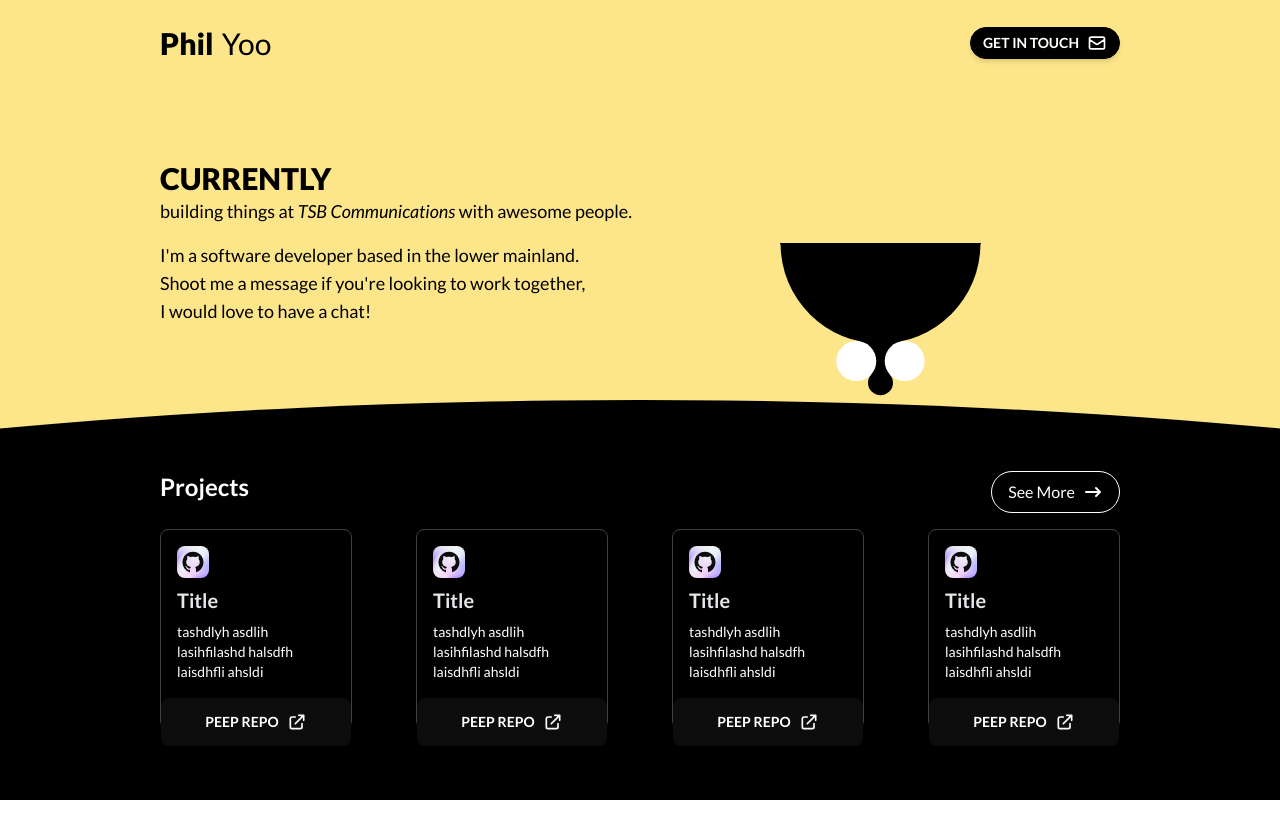
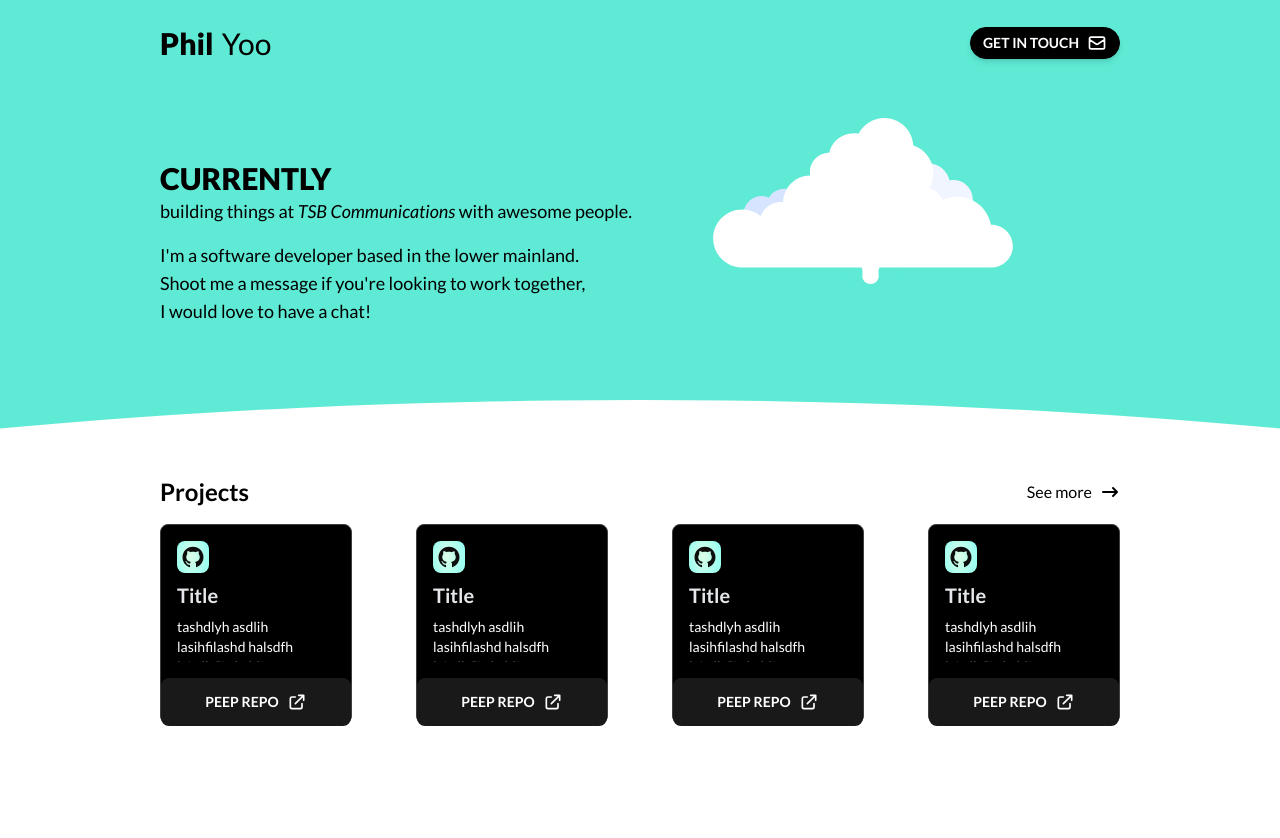
Before and after one commit to josemourinho333/josemourinho333.github.io, a React (Create React App) app: page / in a window 1280 px wide. Shown: the top 838 px of the page. After the commit the page ends 800 px from the top, so only its background shows below. Built offline with nearby package versions, Linux system fonts and the light colour scheme.

Commit message:
Overlay the cloud and drop animation together, change color scheme

```diff
--- a/src/components/Animation.jsx
+++ b/src/components/Animation.jsx
@@ -1,5 +1,6 @@
 import React, { useRef, useEffect } from 'react';
 import $ from 'jquery';
+import DroppingFromSvg from './DroppingFromSvg';
 
 const Animation = () => {
   var mainCircle, smallCircle, width, height, otherRadius, sideCircle1, sideCircle2, speed;
@@ -73,18 +74,18 @@ const Animation = () => {
     var ctxt = canvas.getContext('2d');
     ctxt.translate(0.5, 0.5); // This is some kind of hack to speed up rendering a very small bit
     var x = canvas.width / 2,
-      radius = Math.min(canvas.height / 3, canvas.width / 3),
-      smallRadius = radius / 8;
+      radius = Math.min(canvas.height / 6, canvas.width / 6),
+      smallRadius = radius / 6;
 
     // mainCircle and smallCircle are our two circles
     // sideCircle1 and sideCircle2 are used for effect
     // otherRadius affects the length that the drip
     // stays attached
-    mainCircle = { 'x': x, 'y': 0, 'radius': radius, 'fill': "#000" };
-    smallCircle = { 'x': x, 'y': radius - smallRadius + 1, 'radius': smallRadius, 'fill': "#000" };
+    mainCircle = { 'x': x, 'y': 0, 'radius': radius, 'fill': "#fff" };
+    smallCircle = { 'x': x, 'y': radius - smallRadius + 1, 'radius': smallRadius, 'fill': "#fff" };
     otherRadius = radius / 5;
-    sideCircle1 = { 'x': 0, 'y': 0, 'radius': otherRadius, 'fill': "#fff" };
-    sideCircle2 = { 'x': otherRadius * 5, 'y': 0, 'radius': otherRadius, 'fill': "#fff" };
+    sideCircle1 = { 'x': 0, 'y': 0, 'radius': otherRadius, 'fill': "#5eead4" };
+    sideCircle2 = { 'x': otherRadius * 5, 'y': 0, 'radius': otherRadius, 'fill': "#5eead4" };
     speed = radius / 50;
 
     updateSideCircles();
@@ -184,7 +185,7 @@ const Animation = () => {
 
   // fills a polygon
   var fillPolygon = function (ctxt, pts) {
-    ctxt.fillStyle = "#000";
+    ctxt.fillStyle = "#fff";
     ctxt.beginPath();
     var i = 1,
       length = pts.length,
@@ -255,7 +256,10 @@ const Animation = () => {
 
   return (
     <div className="basis-1/2 flex justify-center items-center relative">
-      <div className="absolute h-screen top-0" id="append-here">
+      <div className="z-10">
+        <DroppingFromSvg height={"250px"} width={"400px"} />
+      </div>
+      <div className="absolute h-[300px] top-24 left-20" id="append-here">
       </div>
     </div>
   )
--- a/src/components/Carousel/components/CarouselCard.jsx
+++ b/src/components/Carousel/components/CarouselCard.jsx
@@ -10,19 +10,20 @@ const CarouselCard = () => {
       className="group rounded-lg ease-in-out duration-300 flex flex-col"
     >
       <div className="flex-grow flex flex-col p-4 gap-2 h-full">
-        <AiOutlineGithub className="w-8 h-8 text-primary rounded-lg p-1 flex-grow-0" style={{
-          "backgroundSize": "100% 100%",
-          "backgroundPosition": "0px 0px,0px 0px,0px 0px,0px 0px,0px 0px,0px 0px,0px 0px,0px 0px,0px 0px,0px 0px,0px 0px",
-          "backgroundImage": "radial-gradient(18% 28% at 24% 50%, #edf4f6 7%, #073AFF00 100%),radial-gradient(18% 28% at 18% 71%, #edf4f6 6%, #073AFF00 100%),radial-gradient(70% 53% at 36% 76%, #f6cef8 0%, #073AFF00 100%),radial-gradient(42% 53% at 15% 94%, #edf4f6 7%, #073AFF00 100%),radial-gradient(42% 53% at 34% 72%, #edf4f6 7%, #073AFF00 100%),radial-gradient(18% 28% at 35% 87%, #edf4f6 7%, #073AFF00 100%),radial-gradient(31% 43% at 7% 98%, #edf4f6 24%, #073AFF00 100%),radial-gradient(21% 37% at 72% 23%, #edf4f6 24%, #073AFF00 100%),radial-gradient(35% 56% at 91% 74%, #AAB0FFFF 0%, #073AFF00 100%),radial-gradient(74% 86% at 67% 38%, #edf4f6 24%, #073AFF00 100%),linear-gradient(188deg, #f0f2f7 1%, #4C00FCFF 100%)"
-        }} />
+        <AiOutlineGithub className="w-8 h-8 text-primary rounded-lg p-1 flex-grow-0"
+          style={{
+            "backgroundSize": "100% 100%",
+            "backgroundPosition": "0px 0px,0px 0px,0px 0px,0px 0px,0px 0px",
+            "backgroundImage": "radial-gradient(49% 81% at 45% 47%, #dcfce7 0%, #9EFFF0FF 100%),radial-gradient(113% 91% at 17% -2%, #cffafe 1%, #FF000000 99%),radial-gradient(142% 91% at 83% 7%, #FF000000 1%, #5eead4 99%),radial-gradient(142% 91% at -6% 74%, #cffafe 1%, #FF000000 99%),radial-gradient(142% 91% at 111% 84%, #cffafe 1%, #5eead4 100%)"
+          }} />
         <p className="text-gray-200 flex-grow-0 text-xl font-semibold group-hover:text-primary">
           Title
         </p>
-        <p className="overflow-clip text-sm h-[60px] group-hover:text-primary">
+        <p className="overflow-clip text-sm text-white h-[45px] group-hover:text-primary">
           tashdlyh asdlih lasihfilashd halsdfh laisdhfli ahsldi hlaihflahsdf asdhfilhasdhfaihsdfiahsd adslifhalsidhflashd  sahdflahsdlifhl ihl dhslf ifhl ihl dhslfifhl ihl dhslf
         </p>
       </div>
-      <button className="btn btn-primary flex items-center gap-2 rounded-lg flex-grow-0 group-hover:bg-primary-content/50 group-hover:text-primary group-hover:border-none">
+      <button className="btn bg-secondary flex items-center gap-2 rounded-lg border-none group-hover:bg-primary-content/50 group-hover:text-primary group-hover:border-none">
         Peep Repo <HiOutlineExternalLink className="w-5 h-5" />
       </button>
     </div>
--- /dev/null
+++ b/src/components/DroppingFromSvg.jsx
@@ -0,0 +1,21 @@
+import React from 'react'
+
+export default function DroppingFromSvg({ height, width }) {
+	return (
+		<svg version="1.1" id="svg" x="0px" y="0px" width={width}
+			height={height} viewBox="0 0 500 374.549" enable-background="new 0 0 500 374.549" >
+
+			<g id="clouds-back">
+				<g>
+					<path d="M83.4749025,119.372323 C88.0392129,111.384046 96.6408508,106 106.5,106 C121.135546,106 133,117.864454 133,132.5 C133,147.135546 121.135546,159 106.5,159 C102.585459,159 98.8691591,158.151227 95.5250975,156.627677 C90.9607871,164.615954 82.3591492,170 72.5,170 C57.8644541,170 46,158.135546 46,143.5 C46,128.864454 57.8644541,117 72.5,117 C76.4145412,117 80.1308409,117.848773 83.4749025,119.372323 Z" id="Combined-Shape" fill="#D6E4FF"></path>
+					<path d="M354.25915,93.5681627 C356.114842,93.1955172 358.034588,93 360,93 C376.016258,93 389,105.983742 389,122 C389,138.016258 376.016258,151 360,151 C347.278448,151 336.4701,142.808603 332.56166,131.412516 C329.393553,132.442997 326.011824,133 322.5,133 C304.550746,133 290,118.449254 290,100.5 C290,82.5507456 304.550746,68 322.5,68 C338.070285,68 351.083228,78.949279 354.259148,93.5681551 L354.25915,93.5681627 Z" id="Combined-Shape" fill="#F0F5FF"></path>
+					<path d="M417,224 L44,224 C43.8335562,223.99906 43.6668878,224 43.5,224 C19.4756134,224 0,204.524387 0,180.5 C0,156.475613 19.4756134,137 43.5,137 C53.9924306,137 63.6172165,140.714828 71.1308765,146.901003 C75.801406,134.679638 87.637084,126 101.5,126 C102.682887,126 103.851014,126.063194 105.001189,126.186391 C105.169552,103.98671 123.198934,86.0379679 145.429439,86.0000602 C145.147148,84.375746 145,82.7050572 145,81 C145,64.994593 157.966156,52.0175939 173.967452,52.0000179 C177.818118,35.3838914 192.712852,23 210.5,23 C212.982507,23 215.408672,23.2412267 217.756334,23.7015186 C224.961108,9.63071059 239.605867,0 256.5,0 C279.724012,0 298.697287,18.1995653 299.935704,41.1145734 C317.384627,46.7753562 330,63.1644391 330,82.5 C330,90.8526068 327.645869,98.6553768 323.56491,105.281008 C332.680941,107.923393 340.146039,114.450396 344.050203,122.952014 C350.698304,119.777358 358.14159,118 366,118 C391.098914,118 411.963168,136.130738 416.210101,160.009554 C416.47263,160.003198 416.735941,160 417,160 C434.673112,160 449,174.326888 449,192 C449,209.673112 434.673112,224 417,224 Z" id="Combined-Shape" fill="#fff"></path>
+				</g>
+
+
+
+			</g>
+
+		</svg>
+	)
+}
--- a/src/components/NewHome.jsx
+++ b/src/components/NewHome.jsx
@@ -4,11 +4,12 @@ import Carousel from './Carousel';
 import NewIntro from './NewIntro.jsx';
 import { HiArrowNarrowRight } from 'react-icons/hi';
 import Animation from './Animation.jsx';
+import DroppingFromSvg from './DroppingFromSvg';
 
 const NewHome = () => {
   return (
     <div
-      className="h-screen text-black flex flex-col bg-amber-200"
+      className="h-screen text-black flex flex-col bg-teal-300"
     >
       <div className="basis-[50%] flex flex-col px-6 md:px-40 lg:px-40 xl:px-40 xxl:px-40">
         <Nav />
@@ -17,10 +18,10 @@ const NewHome = () => {
           <Animation />
         </div>
       </div>
-      <div id="carousel-section" className="basis-[50%] px-6 md:px-40 lg:px-40 xl:px-40 xxl:px-40 bg-neutral text-white flex flex-col justify-center items-center gap-4">
-        <div className="w-full flex justify-between">
+      <div id="carousel-section" className="basis-[50%] px-6 md:px-40 lg:px-40 xl:px-40 xxl:px-40 bg-white flex flex-col justify-center items-center gap-4">
+        <div className="w-full flex justify-between text-black">
           <p className="font-bold text-2xl">Projects</p>
-          <button className="border border-1 border-primary-content px-4 py-2 rounded-full flex items-center gap-2">See More <HiArrowNarrowRight className="w-5 h-5" /></button>
+          <a href="https://github.com/josemourinho333" target="_blank" rel="noopener noreferrer" className="flex items-center justify-center gap-2">See more <HiArrowNarrowRight className="w-5 h-5" /></a>
         </div>
         <Carousel />
       </div>
--- a/src/index.css
+++ b/src/index.css
@@ -30,17 +30,7 @@ body {
   flex-basis: 25%;
   border: none;
   background-size: 100% 100%;
-  background-position: 0px 0px,0px 0px,0px 0px,0px 0px,0px 0px,0px 0px,0px 0px,0px 0px,0px 0px,0px 0px,0px 0px;
+  background-position: 0px 0px,0px 0px,0px 0px,0px 0px,0px 0px;
   background-image:
-    radial-gradient(18% 28% at 24% 50%, #edf4f6 7%, #073AFF00 100%),
-    radial-gradient(18% 28% at 18% 71%, #edf4f6 6%, #073AFF00 100%),
-    radial-gradient(70% 53% at 36% 76%, #f6cef8 0%, #073AFF00 100%),
-    radial-gradient(42% 53% at 15% 94%, #edf4f6 7%, #073AFF00 100%),
-    radial-gradient(42% 53% at 34% 72%, #edf4f6 7%, #073AFF00 100%),
-    radial-gradient(18% 28% at 35% 87%, #edf4f6 7%, #073AFF00 100%),
-    radial-gradient(31% 43% at 7% 98%, #edf4f6 24%, #073AFF00 100%),
-    radial-gradient(21% 37% at 72% 23%, #edf4f6 24%, #073AFF00 100%),
-    radial-gradient(35% 56% at 91% 74%, #AAB0FFFF 0%, #073AFF00 100%),
-    radial-gradient(74% 86% at 67% 38%, #edf4f6 24%, #073AFF00 100%),
-    linear-gradient(188deg, #f0f2f7 1%, #4C00FCFF 100%)
+  radial-gradient(49% 81% at 45% 47%, #dcfce7 0%, #9EFFF0FF 100%),radial-gradient(113% 91% at 17% -2%, #cffafe 1%, #FF000000 99%),radial-gradient(142% 91% at 83% 7%, #FF000000 1%, #5eead4 99%),radial-gradient(142% 91% at -6% 74%, #cffafe 1%, #FF000000 99%),radial-gradient(142% 91% at 111% 84%, #cffafe 1%, #5eead4 100%);
 }
```
